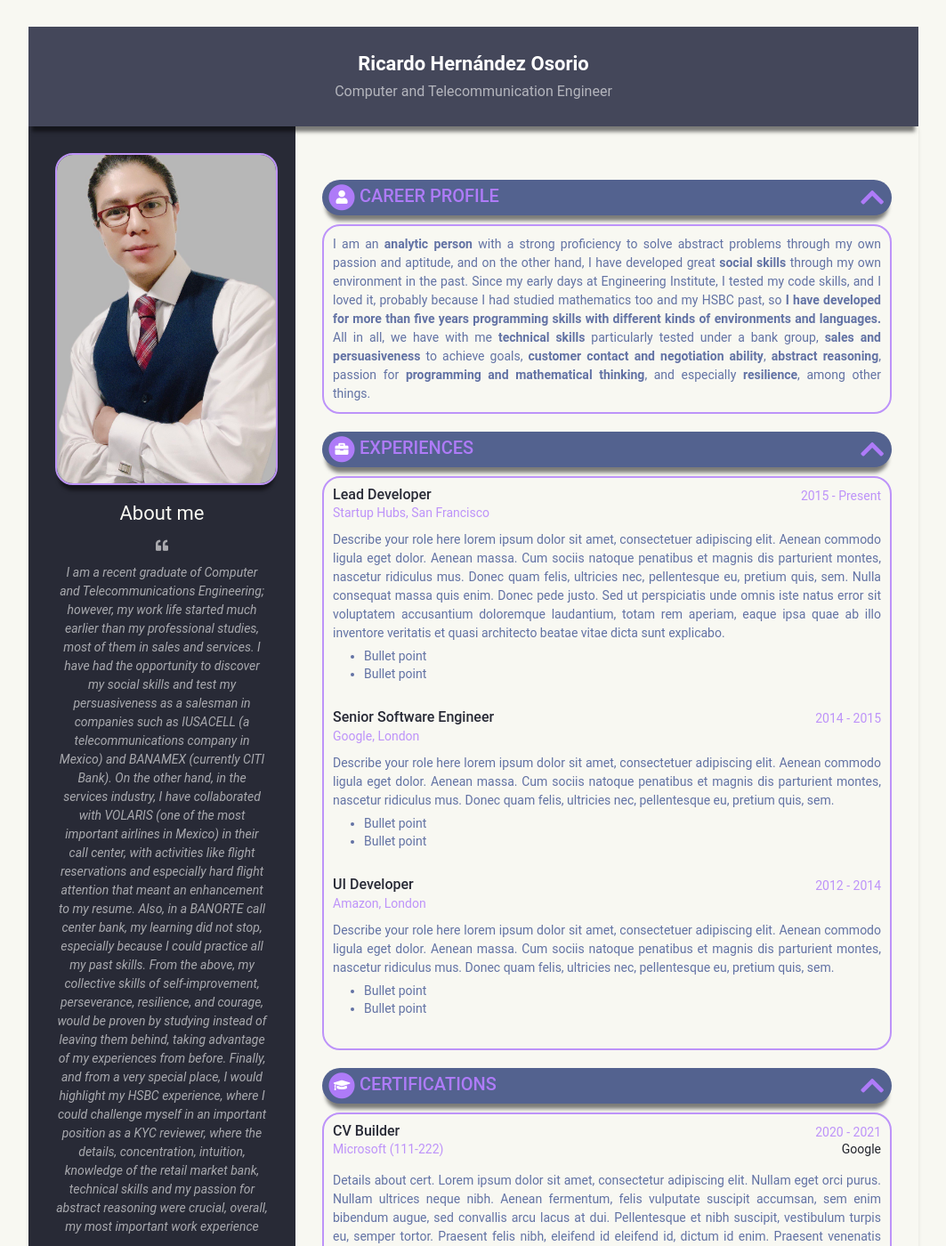
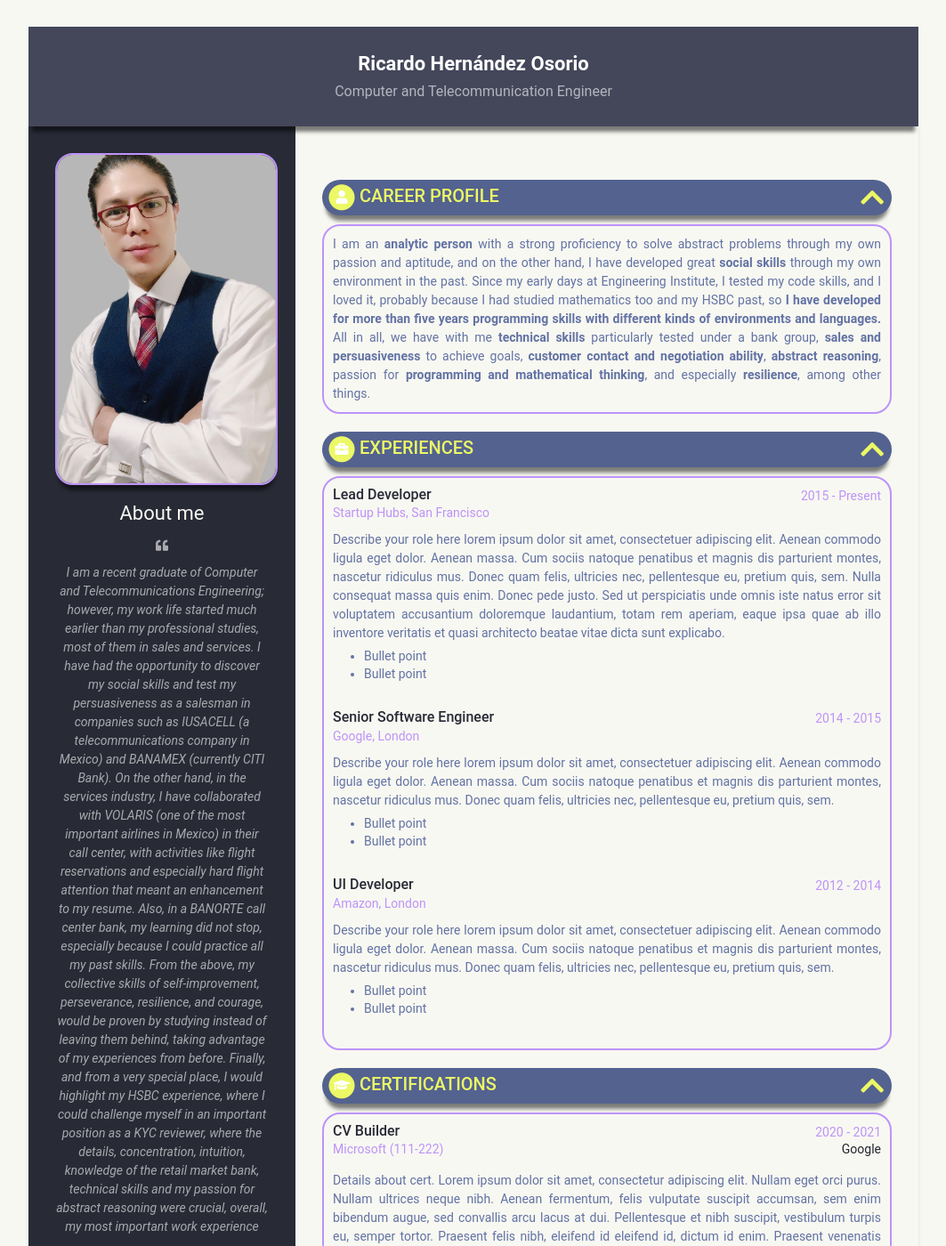
Before and after one commit to RicardoUAMmx/webcode, a Jekyll site: the page built from index.html, in a window 1280 px wide and 1400 px high. Shown: the whole window at 89% size, without its empty margins (108-1171 px from the left). Built offline with Jekyll 4.4.1, drawn with Linux system fonts in a browser that asks for light colours.

Commit message:
experimental cv-theme

```diff
--- a/_sass/_base.scss
+++ b/_sass/_base.scss
@@ -248,7 +248,7 @@ p {
     text-transform: uppercase;
     font-size: 20px;
     font-weight: 500;
-    color: darken($text-grey, 5%);
+    color: darken($heart, 8%);
     position: relative;
     margin-top: 0;
     margin-bottom: 0;
```
